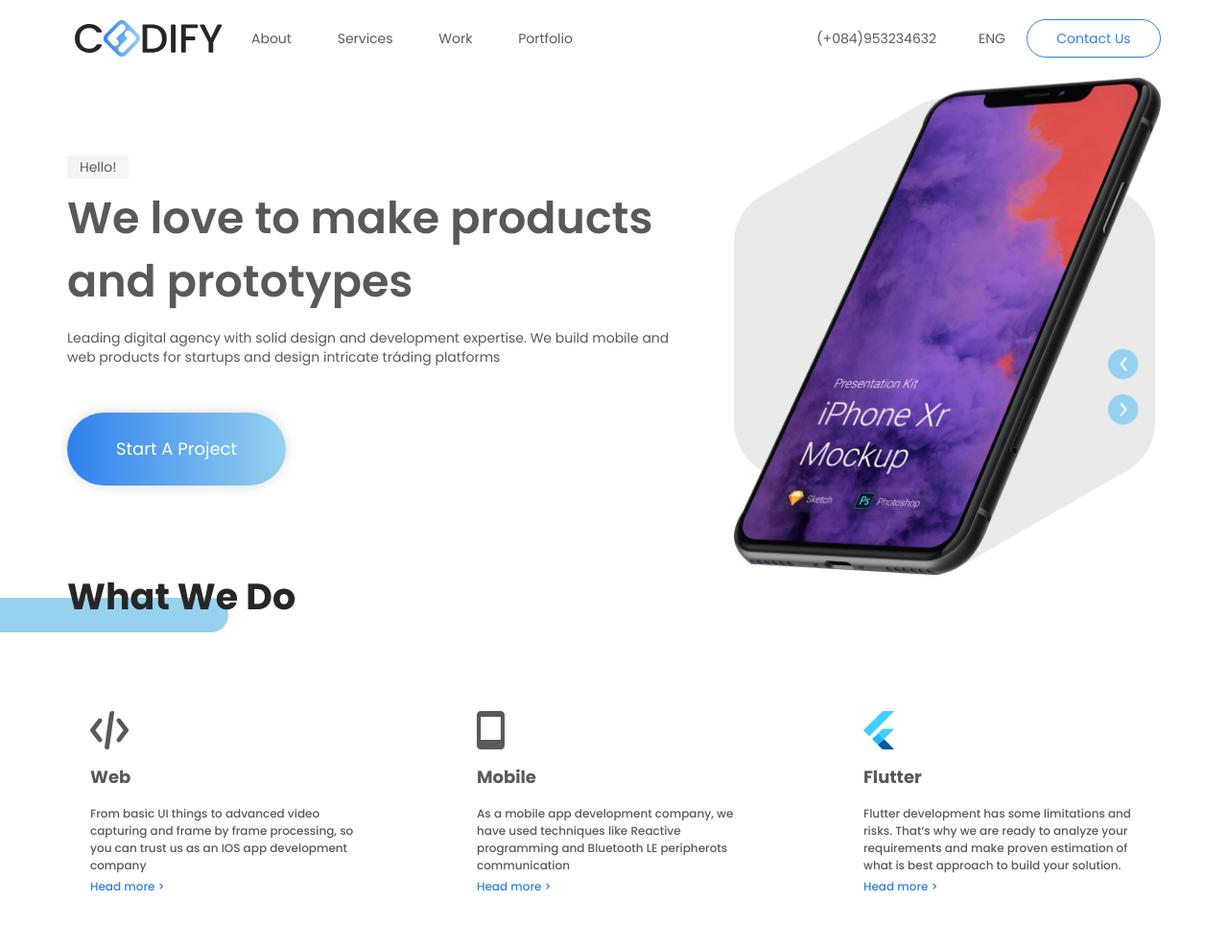
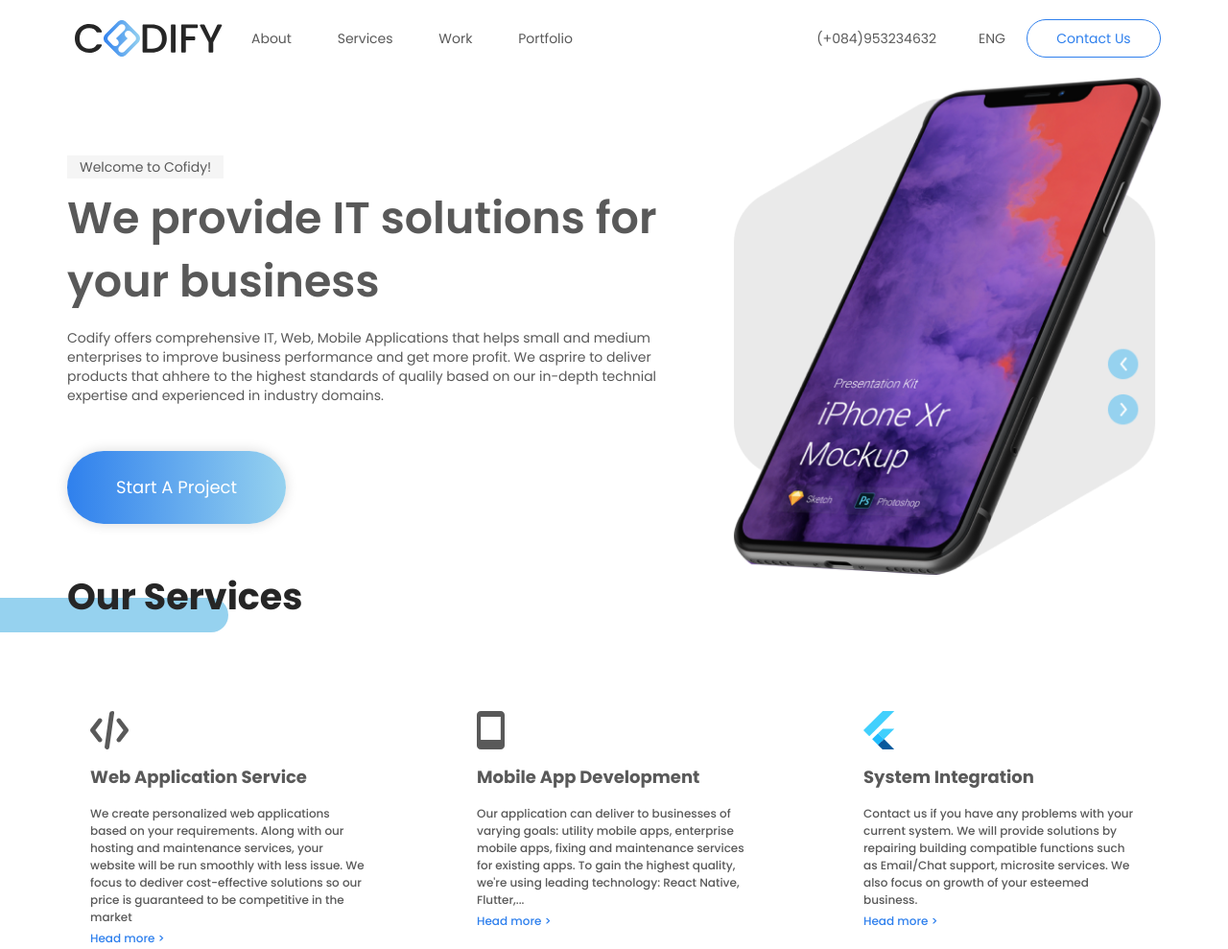
Before and after one commit to codifycorp/codify.github.io, a plain HTML site: page index.html in a window 1280 px wide. Shown: the top 989 px of the page at 96% size. Drawn offline with Linux system fonts and the light colour scheme.

Commit message:
Update about, service page content

```diff
--- a/index.html
+++ b/index.html
@@ -38,13 +38,12 @@
   <section class="start-a-project container-fluid" id="about">
     <div class="start-a-project-container">
       <div class="start-a-project-content-wrapper">
-        <div class="start-a-project-hello">Hello!</div>
+        <div class="start-a-project-hello">Welcome to Cofidy!</div>
         <h1 class="start-a-project-title">
-          We love to make products and prototypes
+          We provide IT solutions for your business
         </h1>
         <div class="start-a-project-description">
-          Leading digital agency with solid design and development expertise. We build mobile and
-          web products for startups and design intricate tráding platforms
+          Codify offers comprehensive IT, Web, Mobile Applications that helps small and medium enterprises to improve business performance and get more profit. We asprire to deliver products that ahhere to the highest standards of qualily based on our in-depth technial expertise and experienced in industry domains.
         </div>
         <button class="start-a-project-btn">
           Start A Project
@@ -57,28 +56,28 @@
   </section>
   <section class="what-we-do" id="service">
     <div class="what-we-do-title-wrapper section-title-wrapper">
-      <div class="what-we-do-title section-title container-fluid">What We Do</div>
+      <div class="what-we-do-title section-title container-fluid">Our Services</div>
     </div>
     <div class="platform-wrapper container-fluid">
       <div class="platform">
         <img src="./assets/icon-web.svg" alt="iOS Logo" class="platform-icon">
-        <div class="platform-name">Web</div>
-        <div class="platform-description">From basic UI things to advanced video capturing and frame by frame
-          processing, so you can trust us as an IOS app development company</div>
+        <div class="platform-name">Web Application Service</div>
+        <div class="platform-description">We create personalized web applications based on your requirements.
+        Along with our hosting and maintenance services, your website will be run smoothly with less issue.
+        We focus to dediver cost-effective solutions so our price is guaranteed to be competitive in the market</div>
         <a href="#" class="platform-link" platform-link>Head more ></a>
       </div>
       <div class="platform">
         <img src="./assets/icon-mobile.svg" alt="Mobile Logo" class="platform-icon">
-        <div class="platform-name">Mobile</div>
-        <div class="platform-description">As a mobile app development company, we have used techniques like Reactive
-          programming and Bluetooth LE peripherots communication</div>
+        <div class="platform-name">Mobile App Development</div>
+        <div class="platform-description">Our application can deliver to businesses of varying goals: utility mobile apps, enterprise mobile apps, fixing and maintenance services for existing apps. To gain the highest quality, we're using leading technology: React Native, Flutter,...</div>
         <a href="#" class="platform-link" platform-link>Head more ></a>
       </div>
       <div class="platform">
         <img src="./assets/icon-flutter.svg" alt="Flutter Logo" class="platform-icon">
-        <div class="platform-name">Flutter</div>
-        <div class="platform-description">Flutter development has some limitations and risks. That’s why we are ready
-          to analyze your requirements and make proven estimation of what is best approach to build your solution.
+        <div class="platform-name">System Integration </div>
+        <div class="platform-description">Contact us if you have any problems with your current system.
+        We will provide solutions by repairing building compatible functions such as Email/Chat support, microsite services. We also focus on growth of your esteemed business.
         </div>
         <a href="#" class="platform-link" platform-link>Head more ></a>
       </div>
```
